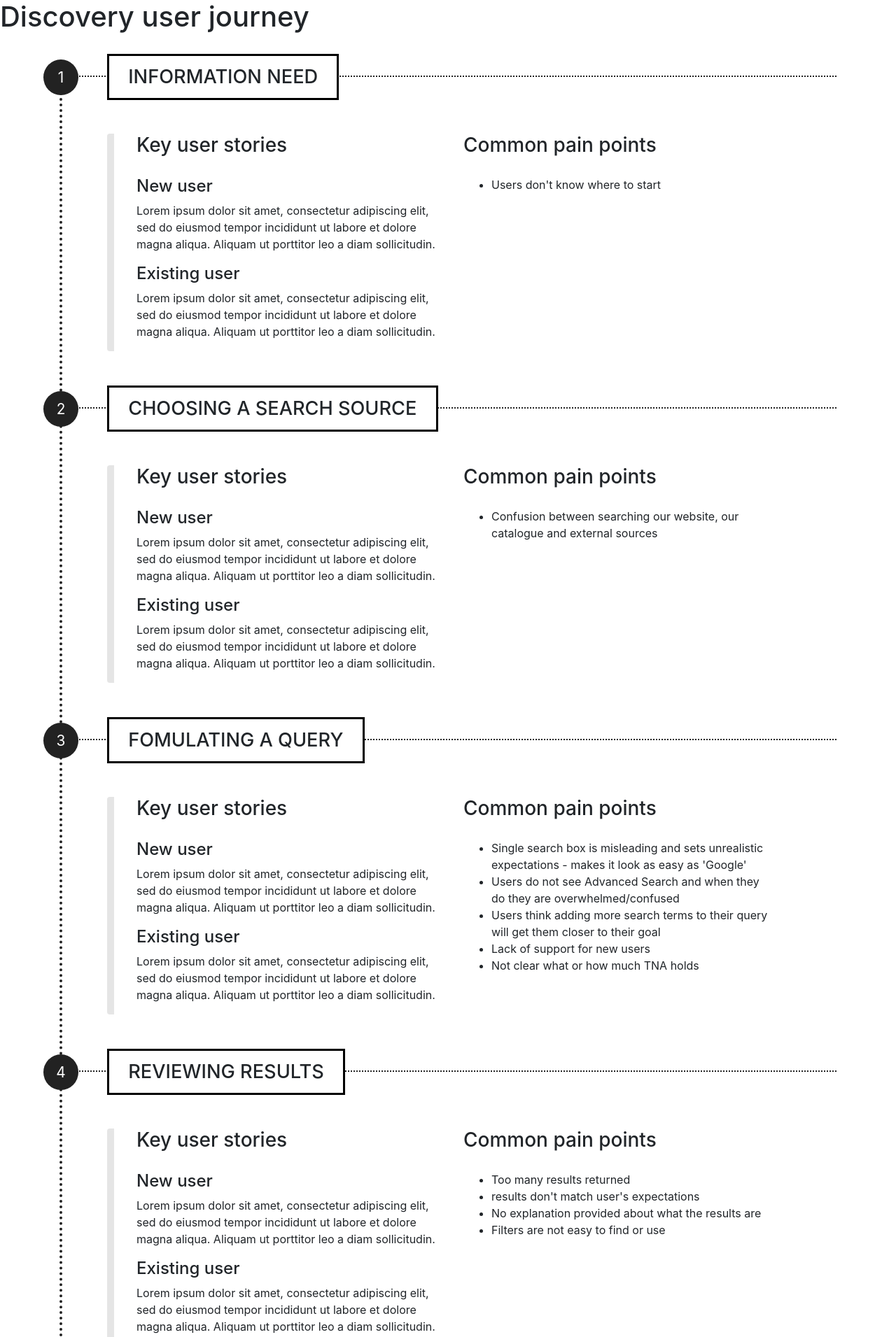
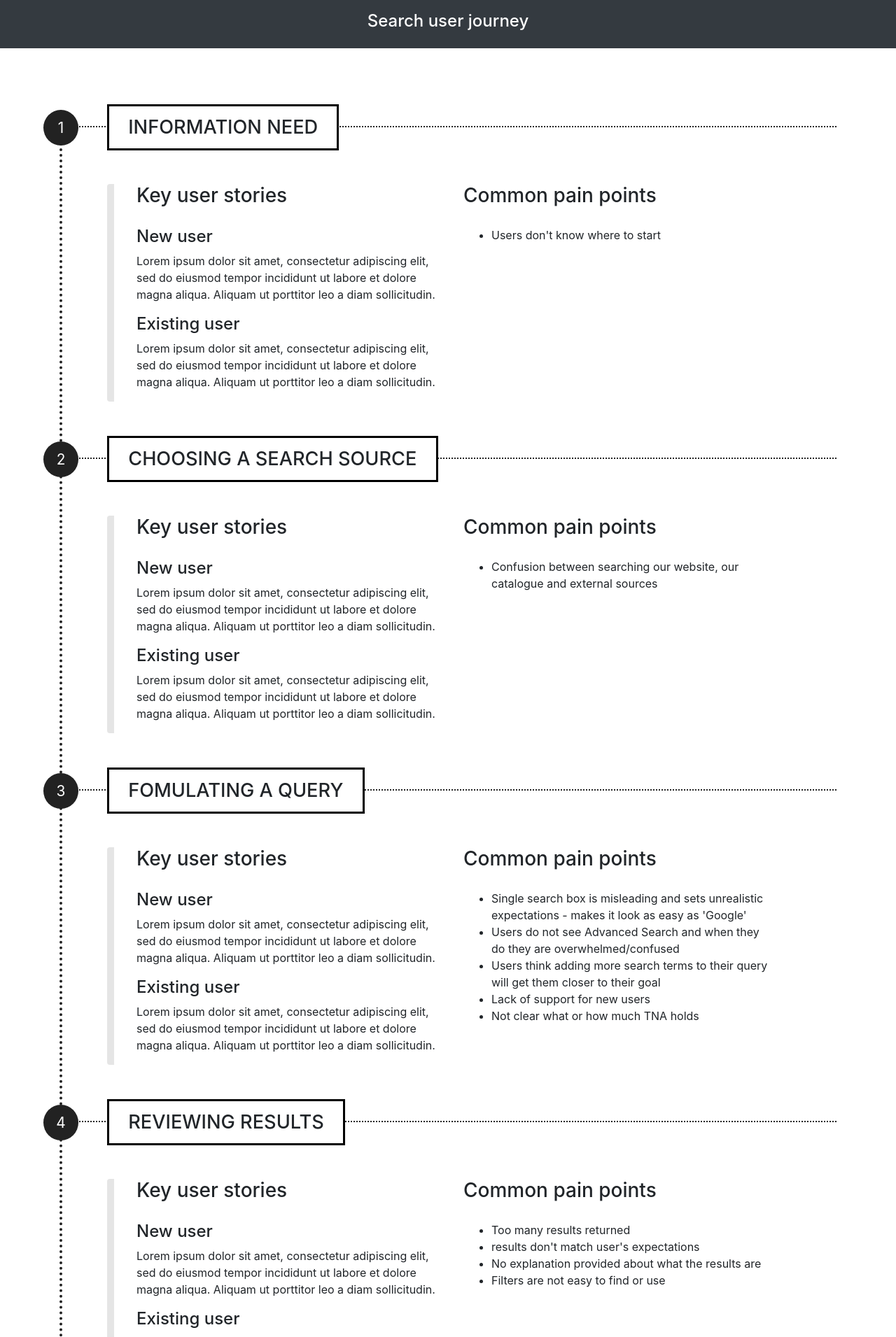
Before and after one commit to nationalarchives/user-journeys, a PHP site: page / in a window 1280 px wide. Shown: the top 1911 px of the page at 70% size. Run offline with PHP 8.4, Linux system fonts and the light colour scheme.

Commit message:
Adding top-bar

```diff
--- a/index.html
+++ b/index.html
@@ -9,10 +9,13 @@
     <link rel="stylesheet" href="https://stackpath.bootstrapcdn.com/bootstrap/4.1.3/css/bootstrap.min.css" integrity="sha384-MCw98/SFnGE8fJT3GXwEOngsV7Zt27NXFoaoApmYm81iuXoPkFOJwJ8ERdknLPMO" crossorigin="anonymous">
 
     <link rel="stylesheet" href="style.css">
-    <title>Discovery user journey</title>
+    <title>Search user journey</title>
 </head>
 <body>
-<h1>Discovery user journey</h1>
+<nav class="navbar-dark fixed-top bg-dark flex-md-nowrap p-3">
+    <h1>Search user journey</h1>
+</nav>
+
 <main role="main" class="container">
     <div class="container outer">
         <span class="sticker rounded-circle">1</span><h2>Information need</h2>
@@ -160,7 +163,7 @@
                     <ul>
                         <li>Volume of research guides available</li>
                         <li>Usability and digestibility of research guides and other content provided</li>
-                        <li>Usability and digestibility of research guides and other content provided</li>
+                        <li>lots of unconnected interpreted content</li>
                     </ul>
                 </div>
             </div>
--- a/style.css
+++ b/style.css
@@ -1,5 +1,8 @@
 main {
-    padding: 20px;
+    padding: 180px 20px;
+}
+nav h1 a {
+    text-align: center !important;
 }
 .jumbotron {
     padding: 10px;
@@ -37,7 +40,9 @@ main {
     font-size: 1.3rem;
 }
 h1 {
-    margin-bottom: 1em;
+    color: #fff;
+    font-size: 1.5rem;
+    text-align: center !important;
 }
 h2 {
     margin-bottom: 0.5em;
```
